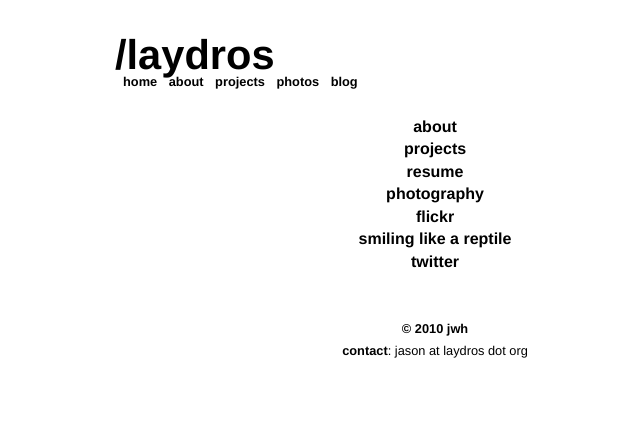
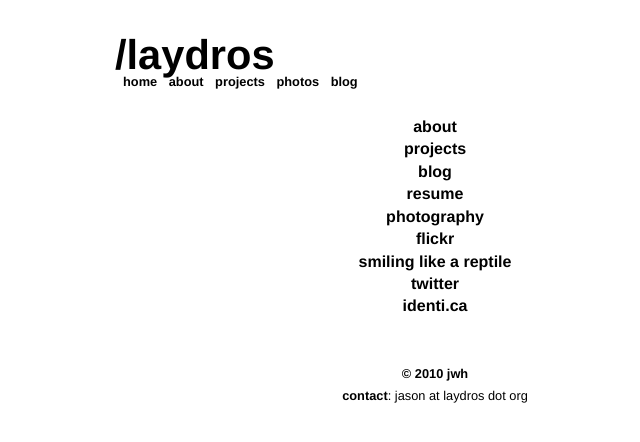
Before and after one commit to laydros/laydros.net-2011, a PHP site: page /_site/index.php in a window 1280 px wide. Shown: the top 442 px of the page, without its empty margins (205-845 px from the left). Run offline with PHP 8.4, Linux system fonts and the light colour scheme.

Commit message:
updated resume and links on index

```diff
--- a/_site/index.php
+++ b/_site/index.php
@@ -38,11 +38,13 @@
             		<div id="sometext">
 		<a href="/about.php">about</a><br />
 		<a href="/projects.php">projects</a><br />
-		<a href="/hamilton_resume.pdf">resume</a><br />
+    <a href="/bloglist.php">blog</a><br />
+		<a href="/media/hamilton_resume.pdf">resume</a><br />
 		<a href="gallery.php">photography</a><br />
 		<a href="http://flickr.com/photos/jwhamilton">flickr</a><br />
 		<a href="http://www.smilinglikeareptile.com">smiling like a reptile</a><br />
 		<a href="http://twitter.com/laydros">twitter</a><br />
+    <a href="http://identi.ca/laydros">identi.ca</a><br />
 		<br /><br />
 		</div>
 
--- a/index.php
+++ b/index.php
@@ -5,10 +5,12 @@ title: home
 		<div id="sometext">
 		<a href="/about.php">about</a><br />
 		<a href="/projects.php">projects</a><br />
-		<a href="/hamilton_resume.pdf">resume</a><br />
+    <a href="/bloglist.php">blog</a><br />
+		<a href="/media/hamilton_resume.pdf">resume</a><br />
 		<a href="gallery.php">photography</a><br />
 		<a href="http://flickr.com/photos/jwhamilton">flickr</a><br />
 		<a href="http://www.smilinglikeareptile.com">smiling like a reptile</a><br />
 		<a href="http://twitter.com/laydros">twitter</a><br />
+    <a href="http://identi.ca/laydros">identi.ca</a><br />
 		<br /><br />
 		</div>
```
Also changed, not shown: 2 other files.
